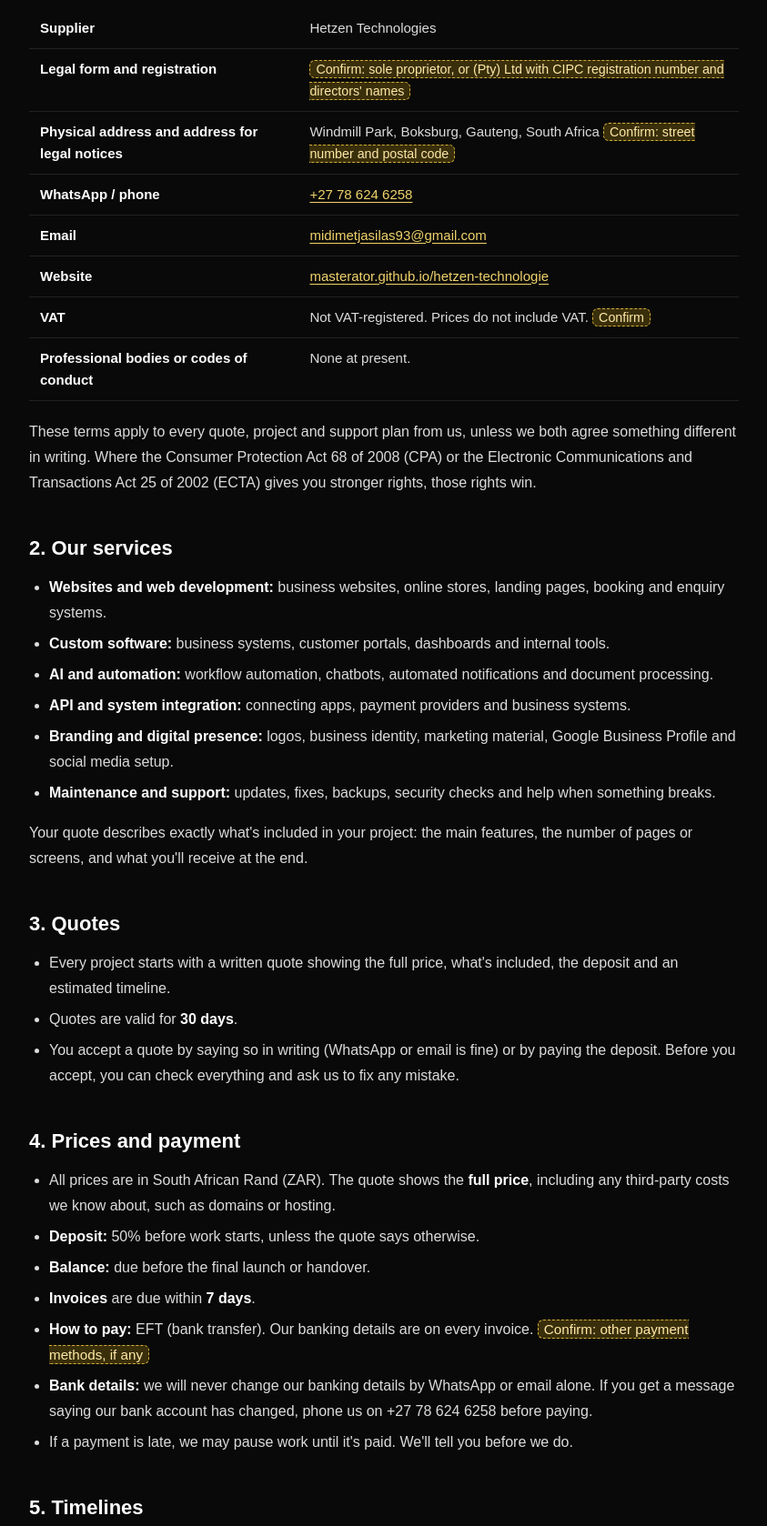
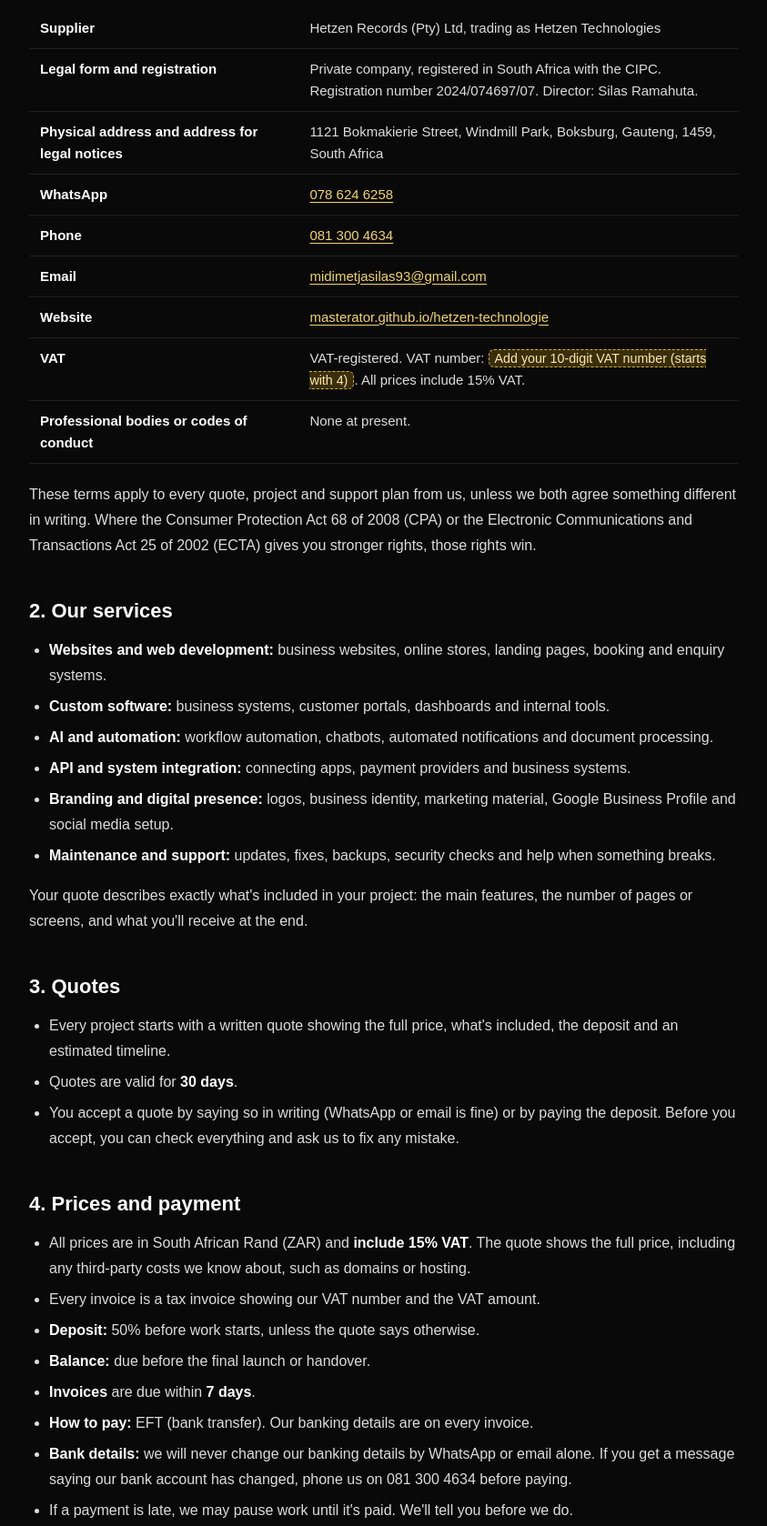
Before and after one commit to masterator/hetzen-technologie, a plain HTML site: page terms.html in a window 1280 px wide. Shown: the part 1010-2688 px from the top of the page at 91% size, without its empty margins (218-1061 px from the left). Drawn offline with Linux system fonts and the light colour scheme.

Commit message:
Add company registration, address, phones and VAT status to legal pages
- Legal entity: Hetzen Records (Pty) Ltd trading as Hetzen Technologies,
  CIPC 2024/074697/07, director Silas Ramahuta (from CoR14.3/CoR15.1A)
- Physical and legal-notice address: 1121 Bokmakierie Street,
  Windmill Park, Boksburg, 1459
- WhatsApp 078 624 6258 and phone 081 300 4634 listed separately
- VAT-registered: prices stated as including 15% VAT, tax invoices;
  VAT number left as the one remaining highlighted placeholder
- PAIA manual lists Companies Act and VAT Act records
- Website footer shows legal name, registration number and address

Co-Authored-By: Claude Opus 5.5 <noreply@anthropic.com>
Claude-Session: https://claude.ai/code/session_01JmExJmC4QHNf5rjjK8FGQL

```diff
--- a/terms.html
+++ b/terms.html
@@ -37,13 +37,14 @@
 
 <h2 id="about">1. About us</h2>
 <table class="facts">
-<tr><th>Supplier</th><td>Hetzen Technologies</td></tr>
-<tr><th>Legal form and registration</th><td><span class="confirm">Confirm: sole proprietor, or (Pty) Ltd with CIPC registration number and directors' names</span></td></tr>
-<tr><th>Physical address and address for legal notices</th><td>Windmill Park, Boksburg, Gauteng, South Africa <span class="confirm">Confirm: street number and postal code</span></td></tr>
-<tr><th>WhatsApp / phone</th><td><a href="https://wa.me/27786246258">+27 78 624 6258</a></td></tr>
+<tr><th>Supplier</th><td>Hetzen Records (Pty) Ltd, trading as Hetzen Technologies</td></tr>
+<tr><th>Legal form and registration</th><td>Private company, registered in South Africa with the CIPC. Registration number 2024/074697/07. Director: Silas Ramahuta.</td></tr>
+<tr><th>Physical address and address for legal notices</th><td>1121 Bokmakierie Street, Windmill Park, Boksburg, Gauteng, 1459, South Africa</td></tr>
+<tr><th>WhatsApp</th><td><a href="https://wa.me/27786246258">078 624 6258</a></td></tr>
+<tr><th>Phone</th><td><a href="tel:+27813004634">081 300 4634</a></td></tr>
 <tr><th>Email</th><td><a href="mailto:midimetjasilas93@gmail.com">midimetjasilas93@gmail.com</a></td></tr>
 <tr><th>Website</th><td><a href="https://masterator.github.io/hetzen-technologie/">masterator.github.io/hetzen-technologie</a></td></tr>
-<tr><th>VAT</th><td>Not VAT-registered. Prices do not include VAT. <span class="confirm">Confirm</span></td></tr>
+<tr><th>VAT</th><td>VAT-registered. VAT number: <span class="confirm">Add your 10-digit VAT number (starts with 4)</span>. All prices include 15% VAT.</td></tr>
 <tr><th>Professional bodies or codes of conduct</th><td>None at present.</td></tr>
 </table>
 <p>These terms apply to every quote, project and support plan from us, unless we both agree something different in writing. Where the Consumer Protection Act 68 of 2008 (CPA) or the Electronic Communications and Transactions Act 25 of 2002 (ECTA) gives you stronger rights, those rights win.</p>
@@ -68,12 +69,13 @@
 
 <h2 id="pay">4. Prices and payment</h2>
 <ul>
-<li>All prices are in South African Rand (ZAR). The quote shows the <strong>full price</strong>, including any third-party costs we know about, such as domains or hosting.</li>
+<li>All prices are in South African Rand (ZAR) and <strong>include 15% VAT</strong>. The quote shows the full price, including any third-party costs we know about, such as domains or hosting.</li>
+<li>Every invoice is a tax invoice showing our VAT number and the VAT amount.</li>
 <li><strong>Deposit:</strong> 50% before work starts, unless the quote says otherwise.</li>
 <li><strong>Balance:</strong> due before the final launch or handover.</li>
 <li><strong>Invoices</strong> are due within <strong>7 days</strong>.</li>
-<li><strong>How to pay:</strong> EFT (bank transfer). Our banking details are on every invoice. <span class="confirm">Confirm: other payment methods, if any</span></li>
-<li><strong>Bank details:</strong> we will never change our banking details by WhatsApp or email alone. If you get a message saying our bank account has changed, phone us on +27 78 624 6258 before paying.</li>
+<li><strong>How to pay:</strong> EFT (bank transfer). Our banking details are on every invoice.</li>
+<li><strong>Bank details:</strong> we will never change our banking details by WhatsApp or email alone. If you get a message saying our bank account has changed, phone us on 081 300 4634 before paying.</li>
 <li>If a payment is late, we may pause work until it's paid. We'll tell you before we do.</li>
 </ul>
 
```
Also changed, not shown: index.html (+1 -1 lines), paia.html (+9 -5 lines), privacy.html (+7 -6 lines).
